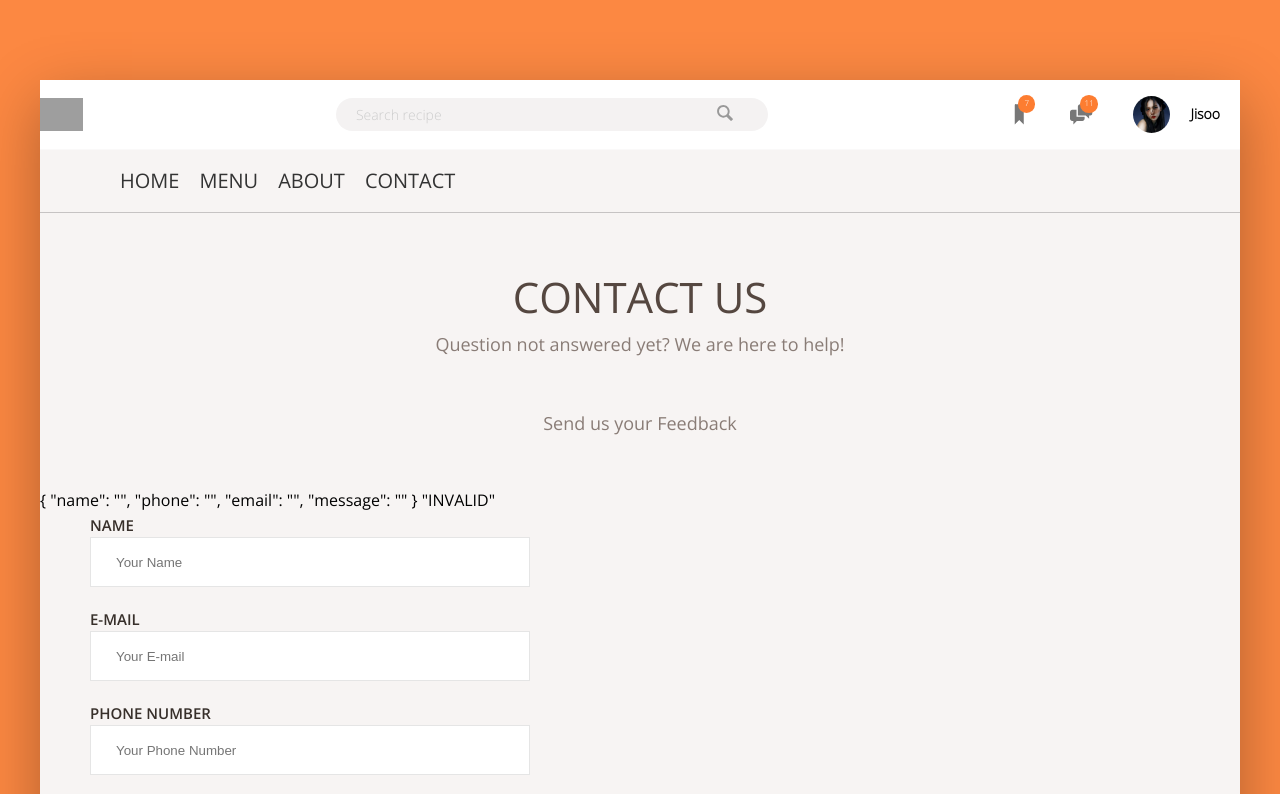
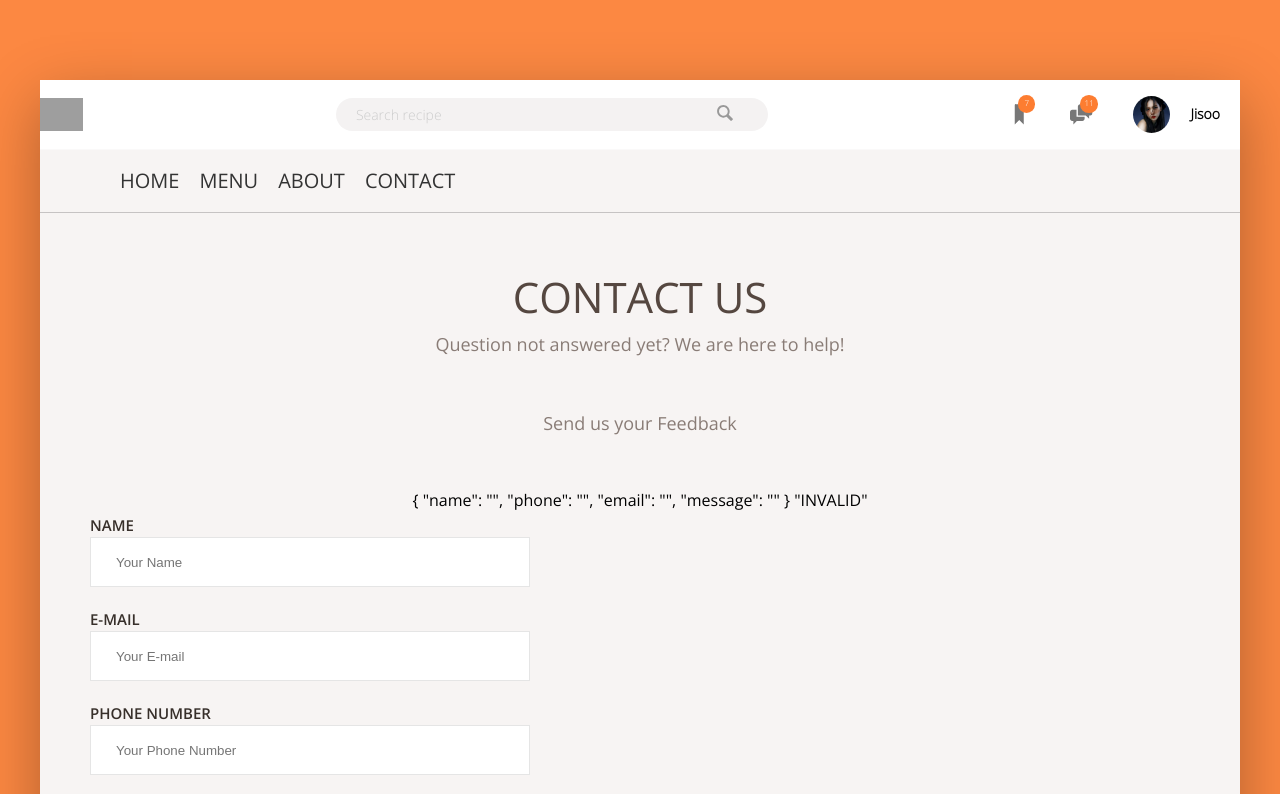
Before and after one commit to jasonlu2907/Angular-Malibu, an Angular app: page /contact in a window 1280 px wide. Shown: the top 794 px of the page. Built offline with nearby package versions, Linux system fonts and the light colour scheme; grey boxes are pictures that could not be loaded.

Commit message:
Update README

```diff
--- a/src/app/contact/contact.component.html
+++ b/src/app/contact/contact.component.html
@@ -3,7 +3,7 @@
   <h3>Question not answered yet? We are here to help!</h3>
 
   <h3>Send us your Feedback</h3>
-  <p>{{ form.value | json }} {{ form.status | json }}</p>
+  <p style="text-align: center;">{{ form.value | json }} {{ form.status | json }}</p>
 
   <form [formGroup]="form" (ngSubmit)="onSubmit()" class="contact-form">
     <div class="contact-form__input">
@@ -25,7 +25,7 @@
       <textarea formControlName="message" placeholder="Your Feedback" rows=12></textarea>
     </div>
 
-    <button class="contact-form__button" type="submit">Submit</button>
+    <button [disabled]="form.invalid" type="submit" class="contact-form__button">Submit</button>
   </form>
 
 </section>
```
Also changed, not shown: 1 other file (tests, documents, lock files or other folders).
